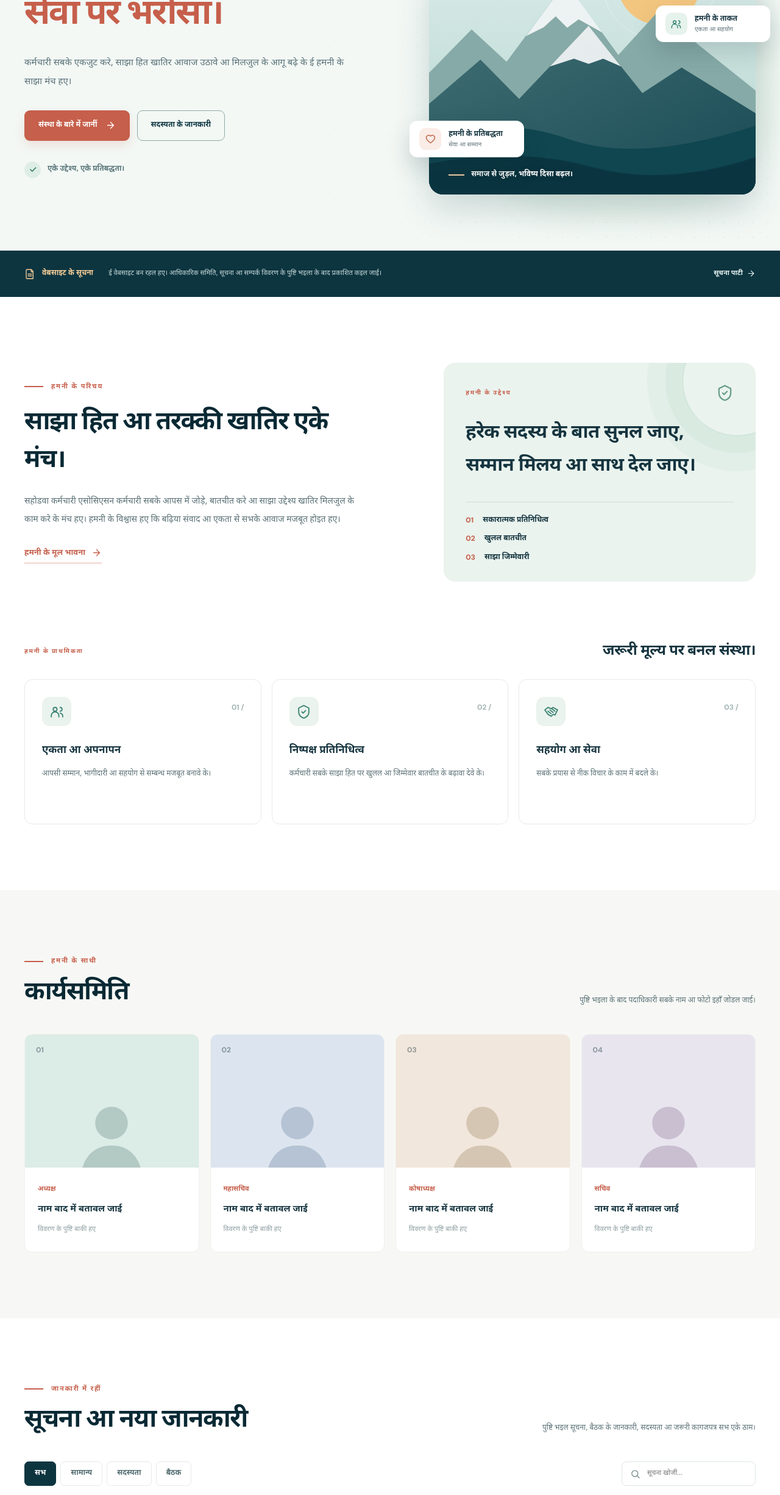
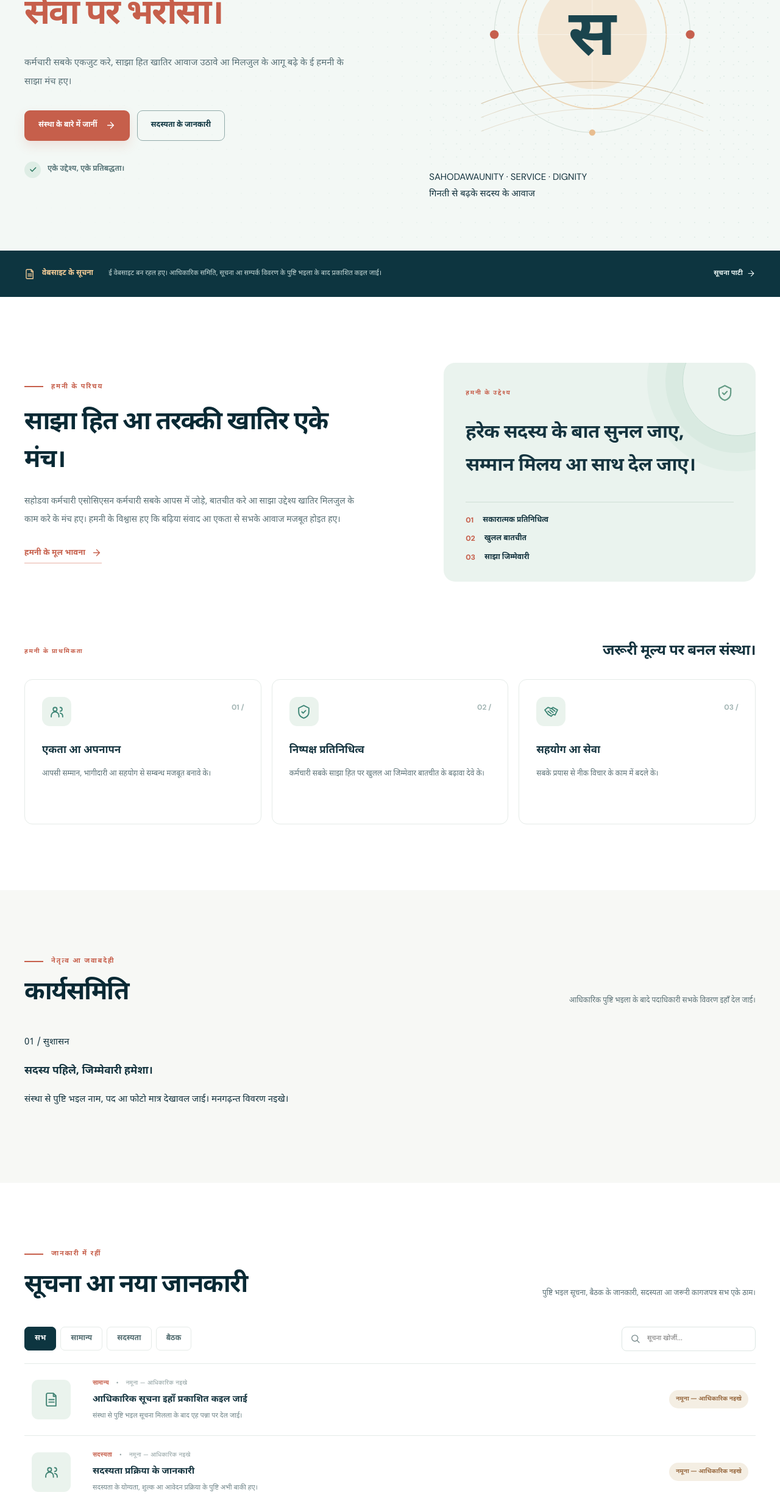
Before and after one commit to Bivekumarsah/Sahodawa-karmachari-Association, a website: page index.html in a window 1280 px wide. Shown: the part 348-2800 px from the top of the page at 61% size. Drawn offline with Linux system fonts and the light colour scheme.

Commit message:
design: replace generic hero and fake profiles with editorial sections, FAQ and useful actions

```diff
--- a/index.html
+++ b/index.html
@@ -85,28 +85,28 @@
             <span data-en="United by purpose. Driven by service." data-ne="साझा उद्देश्य, साझा प्रतिबद्धता।" data-bj="एके उद्देश्य, एके प्रतिबद्धता।">एके उद्देश्य, एके प्रतिबद्धता।</span>
           </div>
         </div>
-        <div class="hero-art" aria-label="Decorative illustration of Himalayan mountains and association ideals" role="img">
-          <div class="art-glow"></div>
-          <div class="art-label"><span class="art-label-dot"></span><span data-en="WORKING TOGETHER" data-ne="सँगै अघि बढौँ" data-bj="मिलजुल के आगू बढ़ीं">मिलजुल के आगू बढ़ीं</span></div>
-          <svg class="mountain-art" viewBox="0 0 640 560" preserveAspectRatio="xMidYMid slice" aria-hidden="true">
-            <defs>
-              <linearGradient id="sky" x1="0" y1="0" x2="0" y2="1"><stop stop-color="#e1f0ed"/><stop offset="1" stop-color="#b5d5d0"/></linearGradient>
-              <linearGradient id="mountains" x1="0" y1="0" x2="1" y2="1"><stop stop-color="#426f75"/><stop offset="1" stop-color="#184953"/></linearGradient>
-            </defs>
-            <rect width="640" height="560" fill="url(#sky)"/>
-            <circle cx="448" cy="155" r="80" fill="#f5c47b" opacity=".95"/>
-            <circle cx="448" cy="155" r="108" fill="none" stroke="#ffffff" stroke-opacity=".42"/>
-            <path d="M0 335 89 244l67 62 113-152 101 139 75-82 195 156v193H0Z" fill="#86aaa7"/>
-            <path d="m193 257 76-103 70 96-45-25-22 16-22-22-23 21Z" fill="#fff" opacity=".85"/>
-            <path d="M0 393 106 302l74 75 133-140 103 129 75-49 149 92v151H0Z" fill="url(#mountains)"/>
-            <path d="m239 315 74-78 62 78-34-15-28 10-28-10Z" fill="#fff" opacity=".88"/>
-            <path d="M0 454q138-48 275 0t365-28v134H0Z" fill="#0f4650"/>
-            <path d="M0 503q170-36 317 4t323-21v74H0Z" fill="#0a3540"/>
-            <g fill="#f6e2b1" opacity=".65"><circle cx="98" cy="129" r="3"/><circle cx="130" cy="102" r="2"/><circle cx="544" cy="80" r="2"/></g>
-          </svg>
-          <div class="floating-card card-one"><span class="floating-icon teal"><svg class="icon"><use href="#i-users"/></svg></span><div><strong data-en="Our strength" data-ne="हाम्रो शक्ति" data-bj="हमनी के ताकत">हमनी के ताकत</strong><small data-en="Solidarity & cooperation" data-ne="एकता र सहकार्य" data-bj="एकता आ सहयोग">एकता आ सहयोग</small></div></div>
-          <div class="floating-card card-two"><span class="floating-icon coral"><svg class="icon"><use href="#i-heart"/></svg></span><div><strong data-en="Our commitment" data-ne="हाम्रो प्रतिबद्धता" data-bj="हमनी के प्रतिबद्धता">हमनी के प्रतिबद्धता</strong><small data-en="Service & dignity" data-ne="सेवा र सम्मान" data-bj="सेवा आ सम्मान">सेवा आ सम्मान</small></div></div>
-          <div class="art-caption"><span class="art-caption-rule"></span><span data-en="Rooted in community. Looking forward." data-ne="समुदायसँग जोडिएको, भविष्यतर्फ उन्मुख।" data-bj="समाज से जुड़ल, भविष्य दिसा बढ़ल।">समाज से जुड़ल, भविष्य दिसा बढ़ल।</span></div>
+        <div class="hero-art" aria-label="Illustrative association identity design">
+          <div class="identity-panel" aria-hidden="true">
+            <div class="identity-topline"><span>SAHODAWA / सहोडवा</span><span>01 — 03</span></div>
+            <div class="identity-graphic">
+              <svg viewBox="0 0 520 390" preserveAspectRatio="xMidYMid meet" role="presentation">
+                <defs><pattern id="miniDots" x="0" y="0" width="21" height="21" patternUnits="userSpaceOnUse"><circle cx="2" cy="2" r="1" fill="#c4d9d2" opacity=".4"/></pattern></defs>
+                <rect width="520" height="390" fill="url(#miniDots)"/>
+                <circle cx="260" cy="185" r="156" stroke="#c8d6cc" stroke-width="1" fill="none" opacity=".75"/>
+                <circle cx="260" cy="185" r="118" stroke="#ecd2ae" stroke-width="1.7" fill="none" opacity=".9"/>
+                <circle cx="260" cy="185" r="87" fill="#f3e7d5" />
+                <path d="M104 185h312 M260 29v312" stroke="#fff" stroke-width="1" opacity=".42"/>
+                <path d="M83 295Q260 224 437 295" stroke="#c7a980" fill="none" opacity=".65"/>
+                <path d="M83 317Q260 246 437 317" stroke="#c7a980" fill="none" opacity=".44"/>
+                <path d="M83 339Q260 268 437 339" stroke="#c7a980" fill="none" opacity=".32"/>
+                <circle cx="104" cy="185" r="7" fill="#c6604e"/><circle cx="416" cy="185" r="7" fill="#c6604e"/>
+                <circle cx="260" cy="29" r="5" fill="#e8bd8f"/><circle cx="260" cy="341" r="5" fill="#e8bd8f"/>
+                <text x="260" y="217" text-anchor="middle" font-family="Noto Sans Devanagari,sans-serif" font-size="102" font-weight="800" fill="#1b454e">स</text>
+              </svg>
+            </div>
+            <div class="identity-bottomline"><span>SAHODAWA</span><span>UNITY · SERVICE · DIGNITY</span></div>
+          </div>
+          <div class="identity-side-note"><span data-en="Built around people, not numbers" data-ne="संख्याभन्दा सदस्यको आवाज महत्त्वपूर्ण" data-bj="गिनती से बढ़के सदस्य के आवाज">गिनती से बढ़के सदस्य के आवाज</span></div>
         </div>
       </div>
     </section>
@@ -150,14 +150,16 @@
     <section class="section committee-section" id="committee">
       <div class="container">
         <div class="section-head">
-          <div><div class="eyebrow"><span class="eyebrow-line"></span><span data-en="OUR PEOPLE" data-ne="हाम्रो टिम" data-bj="हमनी के साथी">हमनी के साथी</span></div><h2 class="section-title" data-en="Executive committee" data-ne="कार्यसमिति" data-bj="कार्यसमिति">कार्यसमिति</h2></div>
-          <p data-en="The committee directory will be updated as soon as verified details are available." data-ne="प्रमाणित विवरण उपलब्ध भएपछि पदाधिकारीको नाम तथा फोटो यहाँ अद्यावधिक गरिनेछ।" data-bj="पुष्टि भइला के बाद पदाधिकारी सबके नाम आ फोटो इहाँ जोडल जाई।">पुष्टि भइला के बाद पदाधिकारी सबके नाम आ फोटो इहाँ जोडल जाई।</p>
+          <div><div class="eyebrow"><span class="eyebrow-line"></span><span data-en="LEADERSHIP & ACCOUNTABILITY" data-ne="नेतृत्व र जवाफदेहिता" data-bj="नेतृत्व आ जवाबदेही">नेतृत्व आ जवाबदेही</span></div><h2 class="section-title"><span data-en="Executive committee" data-ne="कार्यसमिति" data-bj="कार्यसमिति">कार्यसमिति</span></h2></div>
+          <p><span data-en="A transparent directory of verified representatives, published as information becomes available." data-ne="आधिकारिक पुष्टि भएपछि मात्र पदाधिकारीहरूको विवरण यहाँ प्रकाशित गरिनेछ।" data-bj="आधिकारिक पुष्टि भइला के बादे पदाधिकारी सभके विवरण इहाँ देल जाई।">आधिकारिक पुष्टि भइला के बादे पदाधिकारी सभके विवरण इहाँ देल जाई।</span></p>
         </div>
-        <div class="committee-grid">
-          <article class="person-card"><div class="person-photo avatar-one"><svg class="person-silhouette" viewBox="0 0 110 110"><circle cx="55" cy="40" r="21"/><path d="M15 110c3-27 18-41 40-41s37 14 40 41"/></svg><span class="photo-corner">01</span></div><div class="person-details"><span data-en="President" data-ne="अध्यक्ष" data-bj="अध्यक्ष">अध्यक्ष</span><h3 data-en="Name to be announced" data-ne="नाम अद्यावधिक हुँदैछ" data-bj="नाम बाद में बतावल जाई">नाम बाद में बतावल जाई</h3><small data-en="Details pending confirmation" data-ne="विवरण पुष्टि हुन बाँकी" data-bj="विवरण के पुष्टि बाकी हए">विवरण के पुष्टि बाकी हए</small></div></article>
-          <article class="person-card"><div class="person-photo avatar-two"><svg class="person-silhouette" viewBox="0 0 110 110"><circle cx="55" cy="40" r="21"/><path d="M15 110c3-27 18-41 40-41s37 14 40 41"/></svg><span class="photo-corner">02</span></div><div class="person-details"><span data-en="General secretary" data-ne="महासचिव" data-bj="महासचिव">महासचिव</span><h3 data-en="Name to be announced" data-ne="नाम अद्यावधिक हुँदैछ" data-bj="नाम बाद में बतावल जाई">नाम बाद में बतावल जाई</h3><small data-en="Details pending confirmation" data-ne="विवरण पुष्टि हुन बाँकी" data-bj="विवरण के पुष्टि बाकी हए">विवरण के पुष्टि बाकी हए</small></div></article>
-          <article class="person-card"><div class="person-photo avatar-three"><svg class="person-silhouette" viewBox="0 0 110 110"><circle cx="55" cy="40" r="21"/><path d="M15 110c3-27 18-41 40-41s37 14 40 41"/></svg><span class="photo-corner">03</span></div><div class="person-details"><span data-en="Treasurer" data-ne="कोषाध्यक्ष" data-bj="कोषाध्यक्ष">कोषाध्यक्ष</span><h3 data-en="Name to be announced" data-ne="नाम अद्यावधिक हुँदैछ" data-bj="नाम बाद में बतावल जाई">नाम बाद में बतावल जाई</h3><small data-en="Details pending confirmation" data-ne="विवरण पुष्टि हुन बाँकी" data-bj="विवरण के पुष्टि बाकी हए">विवरण के पुष्टि बाकी हए</small></div></article>
-          <article class="person-card"><div class="person-photo avatar-four"><svg class="person-silhouette" viewBox="0 0 110 110"><circle cx="55" cy="40" r="21"/><path d="M15 110c3-27 18-41 40-41s37 14 40 41"/></svg><span class="photo-corner">04</span></div><div class="person-details"><span data-en="Secretary" data-ne="सचिव" data-bj="सचिव">सचिव</span><h3 data-en="Name to be announced" data-ne="नाम अद्यावधिक हुँदैछ" data-bj="नाम बाद में बतावल जाई">नाम बाद में बतावल जाई</h3><small data-en="Details pending confirmation" data-ne="विवरण पुष्टि हुन बाँकी" data-bj="विवरण के पुष्टि बाकी हए">विवरण के पुष्टि बाकी हए</small></div></article>
+        <div class="committee-content">
+          <div class="governance-intro">
+            <span class="governance-kicker">01 / <span data-en="GOVERNANCE" data-ne="सुशासन" data-bj="सुशासन">सुशासन</span></span>
+            <h3><span data-en="People first. Responsibility always." data-ne="सदस्य पहिलो, जिम्मेवारी सधैँ।" data-bj="सदस्य पहिले, जिम्मेवारी हमेशा।">सदस्य पहिले, जिम्मेवारी हमेशा।</span></h3>
+            <p><span data-en="Committee names, roles and photographs will only be shown when the association confirms them. No invented profiles." data-ne="संस्थाले पुष्टि गरेका नाम, पद र तस्वीर मात्र देखाइनेछन्। काल्पनिक विवरण राखिएका छैनन्।" data-bj="संस्था से पुष्टि भइल नाम, पद आ फोटो मात्र देखावल जाई। मनगढ़न्त विवरण नइखे।">संस्था से पुष्टि भइल नाम, पद आ फोटो मात्र देखावल जाई। मनगढ़न्त विवरण नइखे।</span></p>
+          </div>
+          <div class="committee-grid" id="committeeGrid" aria-live="polite"></div>
         </div>
       </div>
     </section>
@@ -168,7 +170,7 @@
           <div><div class="eyebrow"><span class="eyebrow-line"></span><span data-en="STAY INFORMED" data-ne="जानकारीमा रहनुहोस्" data-bj="जानकारी में रहीं">जानकारी में रहीं</span></div><h2 class="section-title" data-en="Notices & updates" data-ne="सूचना तथा अपडेट" data-bj="सूचना आ नया जानकारी">सूचना आ नया जानकारी</h2></div>
           <p data-en="A place for verified announcements, meeting updates, membership information and important documents." data-ne="प्रमाणित सूचना, बैठकसम्बन्धी जानकारी, सदस्यता तथा आवश्यक कागजातका लागि एकै ठाउँ।" data-bj="पुष्टि भइल सूचना, बैठक के जानकारी, सदस्यता आ जरूरी कागजपत्र सभ एके ठाम।">पुष्टि भइल सूचना, बैठक के जानकारी, सदस्यता आ जरूरी कागजपत्र सभ एके ठाम।</p>
         </div>
-        <div class="notice-toolbar">
+        <div class="notice-toolbar" id="noticeToolbar" hidden>
           <div class="notice-filters" id="noticeFilters" role="group" aria-label="Filter notices">
             <button type="button" class="filter-btn active" data-filter="all" aria-pressed="true" data-en="All" data-ne="सबै" data-bj="सभ">सभ</button>
             <button type="button" class="filter-btn" data-filter="general" aria-pressed="false" data-en="General" data-ne="साधारण" data-bj="सामान्य">सामान्य</button>
@@ -178,7 +180,7 @@
           <label class="search-box"><svg class="icon"><use href="#i-search"/></svg><span class="sr-only" data-en="Search notices" data-ne="सूचना खोज्नुहोस्" data-bj="सूचना खोजीं">सूचना खोजीं</span><input type="search" id="noticeSearch" placeholder="सूचना खोजीं..." data-placeholder-en="Search notices..." data-placeholder-ne="सूचना खोज्नुहोस्..." data-placeholder-bj="सूचना खोजीं..."></label>
         </div>
         <div class="notice-list" id="noticeList" aria-live="polite"></div>
-        <p class="notice-disclaimer"><svg class="icon"><use href="#i-shield"/></svg><span data-en="All current cards are labeled examples, not official notices." data-ne="हाल देखाइएका सबै सूचना कार्ड नमूना हुन्, आधिकारिक सूचना होइनन्।" data-bj="अभी देखावल सभ सूचना कार्ड नमूना हए, आधिकारिक सूचना नइखे।">अभी देखावल सभ सूचना कार्ड नमूना हए, आधिकारिक सूचना नइखे।</span></p>
+        <p class="notice-disclaimer"><svg class="icon"><use href="#i-shield"/></svg><span data-en="This notice board shows confirmed updates only. No sample notices are presented as official." data-ne="यहाँ पुष्टि भएका सूचना मात्र देखाइन्छन्। नमूना सूचनालाई आधिकारिक भनेर प्रस्तुत गरिँदैन।" data-bj="इहाँ पुष्टि भइल सूचना मात्र देखावल जाई। नमूना सूचना के आधिकारिक नइखे कहल जात।">इहाँ पुष्टि भइल सूचना मात्र देखावल जाई।</span></p>
       </div>
     </section>
 
@@ -221,9 +223,20 @@
             </div>
             <label for="memberEmail"><span data-en="Email (optional)" data-ne="इमेल (वैकल्पिक)" data-bj="इमेल (चाहे त)">इमेल (चाहे त)</span></label>
             <input id="memberEmail" name="email" type="email" maxlength="160" autocomplete="email" placeholder="name@example.com">
-            <button class="btn btn-primary form-submit" type="submit"><span data-en="Download application draft" data-ne="आवेदन प्रारूप डाउनलोड" data-bj="आवेदन मसौदा डाउनलोड करीं">आवेदन मसौदा डाउनलोड करीं</span><svg class="icon"><use href="#i-download"/></svg></button>
+            <div class="form-action-row">
+              <button class="btn btn-primary form-submit" type="submit"><span data-en="Download draft" data-ne="प्रारूप डाउनलोड" data-bj="मसौदा डाउनलोड करीं">मसौदा डाउनलोड करीं</span><svg class="icon"><use href="#i-download"/></svg></button>
+              <button class="btn btn-print" id="printMemberDraft" type="button"><span data-en="Print / Save PDF" data-ne="प्रिन्ट / PDF" data-bj="प्रिन्ट / PDF बनाईं">प्रिन्ट / PDF बनाईं</span></button>
+            </div>
             <p id="formStatus" class="form-status" role="status"></p>
           </form>
+        </div>
+      </div>
+      <div class="container faq-wrap" id="faq">
+        <div class="faq-heading"><span class="small-label"><span data-en="FREQUENTLY ASKED" data-ne="बारम्बार सोधिने प्रश्न" data-bj="बार-बार पूछल सवाल">बार-बार पूछल सवाल</span></span><h3><span data-en="Good to know before applying" data-ne="आवेदनअघि जान्नुपर्ने कुरा" data-bj="आवेदन से पहिले जानल जरूरी">आवेदन से पहिले जानल जरूरी</span></h3></div>
+        <div class="faq-list">
+          <details class="faq-item"><summary><span data-en="Can I submit membership online?" data-ne="के म अनलाइन सदस्यता आवेदन बुझाउन सक्छु?" data-bj="का हम ऑनलाइन सदस्यता आवेदन दे सकैत छी?">का हम ऑनलाइन सदस्यता आवेदन दे सकैत छी?</span><span aria-hidden="true">+</span></summary><p><span data-en="Not yet. The form above downloads a private draft only. Online submission requires an official process and secure server." data-ne="अहिलेलाई मिल्दैन। माथिको फारमले निजी प्रारूप मात्र डाउनलोड गर्छ। अनलाइन आवेदनका लागि आधिकारिक प्रक्रिया र सुरक्षित सर्भर आवश्यक हुन्छ।" data-bj="अभी नइखे। ऊपर के फारम से निजी मसौदा डाउनलोड होइत हए। ऑनलाइन आवेदन खातिर आधिकारिक प्रक्रिया आ सुरक्षित सर्वर चाही।">अभी नइखे। ऊपर के फारम से निजी मसौदा डाउनलोड होइत हए। ऑनलाइन आवेदन खातिर आधिकारिक प्रक्रिया आ सुरक्षित सर्वर चाही।</span></p></details>
+          <details class="faq-item"><summary><span data-en="Are the committee details verified?" data-ne="के कार्यसमितिको विवरण प्रमाणित छ?" data-bj="का कार्यसमिति के जानकारी पुष्ट हए?">का कार्यसमिति के जानकारी पुष्ट हए?</span><span aria-hidden="true">+</span></summary><p><span data-en="Only confirmed names and roles will be published. The directory stays empty until approved details are provided." data-ne="पुष्टि भएका नाम र पद मात्रै प्रकाशित हुनेछन्। विवरण उपलब्ध नभएसम्म सूची खाली रहनेछ।" data-bj="पुष्टि भइल नाम आ पद मात्र प्रकाशित होई। विवरण ना मिलला तक सूची खाली रही।">पुष्टि भइल नाम आ पद मात्र प्रकाशित होई। विवरण ना मिलला तक सूची खाली रही।</span></p></details>
+          <details class="faq-item"><summary><span data-en="Is this a government portal?" data-ne="के यो सरकारी पोर्टल हो?" data-bj="का ई सरकारी पोर्टल हए?">का ई सरकारी पोर्टल हए?</span><span aria-hidden="true">+</span></summary><p><span data-en="No. This is an association website, not an official government service website." data-ne="होइन। यो एसोसिएसनको वेबसाइट हो, आधिकारिक सरकारी सेवा पोर्टल होइन।" data-bj="नइखे। ई एसोसिएसन के वेबसाइट हए, आधिकारिक सरकारी सेवा पोर्टल नइखे।">नइखे। ई एसोसिएसन के वेबसाइट हए, आधिकारिक सरकारी सेवा पोर्टल नइखे।</span></p></details>
         </div>
       </div>
     </section>
@@ -245,11 +258,13 @@
           <span class="small-label" data-en="OUR SHARED COMMITMENT" data-ne="हाम्रो साझा प्रतिबद्धता" data-bj="हमनी के साझा प्रतिबद्धता">हमनी के साझा प्रतिबद्धता</span>
           <h3 data-en="Connection creates change." data-ne="संवादबाट सम्बन्ध, सहकार्यबाट परिवर्तन।" data-bj="बातचीत से सम्बन्ध, सहयोग से बदलाव।">बातचीत से सम्बन्ध, सहयोग से बदलाव।</h3>
           <p data-en="Let's move ahead with respect, openness and shared purpose." data-ne="आपसी सम्मान, खुलापन र साझा उद्देश्यसहित अघि बढौँ।" data-bj="आपसी सम्मान, खुलापन आ साझा उद्देश्य सँगे आगू बढ़ीं।">आपसी सम्मान, खुलापन आ साझा उद्देश्य सँगे आगू बढ़ीं।</p>
-          <a class="btn btn-outline-light" href="#top"><span data-en="Back to the top" data-ne="माथि जानुहोस्" data-bj="ऊपर जाईं">ऊपर जाईं</span><svg class="icon"><use href="#i-arrowup"/></svg></a>
+          <button type="button" id="shareSite" class="btn btn-outline-light"><span data-en="Share this website" data-ne="यो वेबसाइट साझा गर्नुहोस्" data-bj="ई वेबसाइट शेयर करीं">ई वेबसाइट शेयर करीं</span><svg class="icon"><use href="#i-arrow"/></svg></button>
+          <p id="shareStatus" class="share-status" role="status"></p>
         </div>
       </div>
     </section>
   </main>
+  <section id="printSheet" aria-hidden="true" class="print-sheet"></section>
 
   <footer class="site-footer">
     <div class="container footer-top">
```
